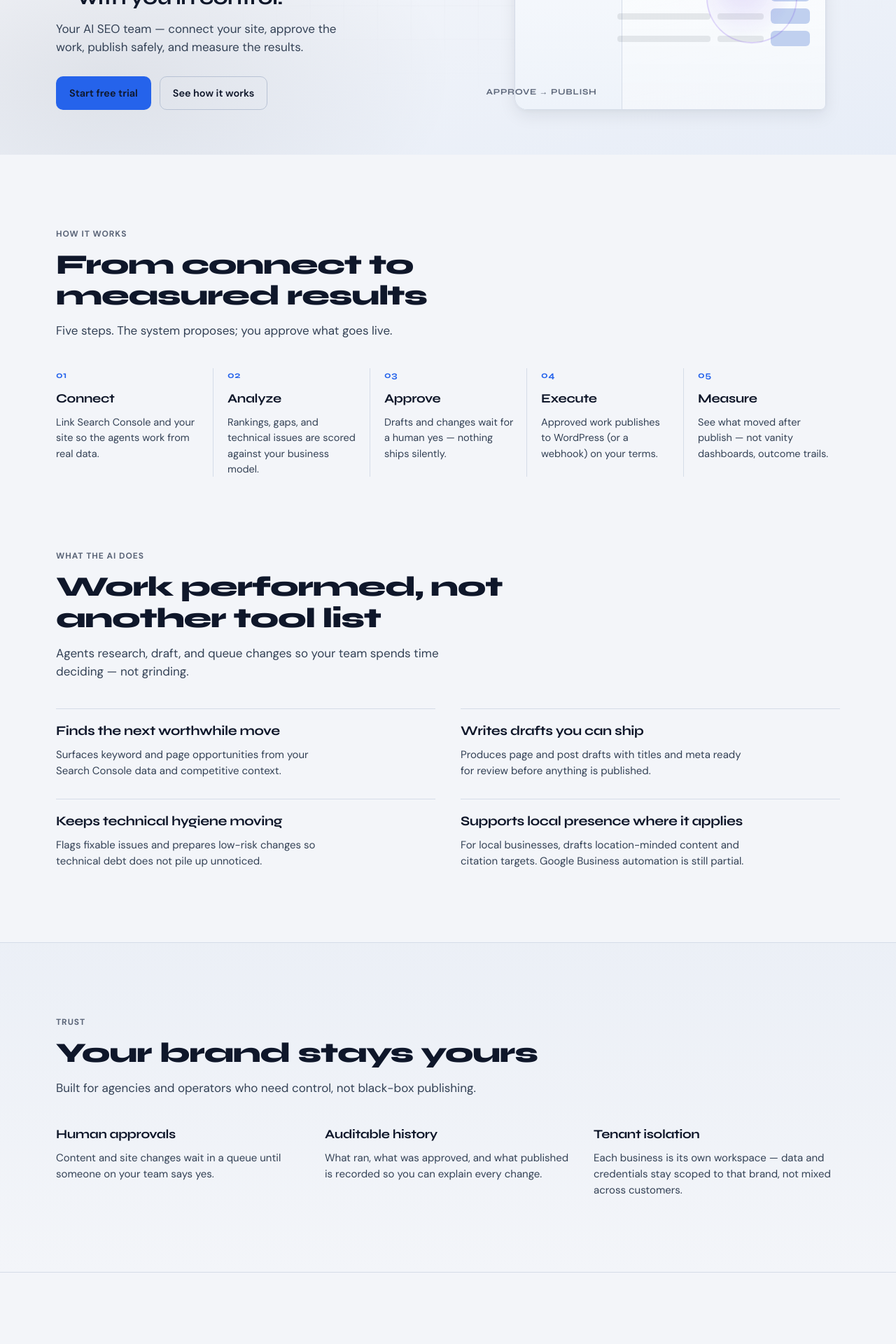
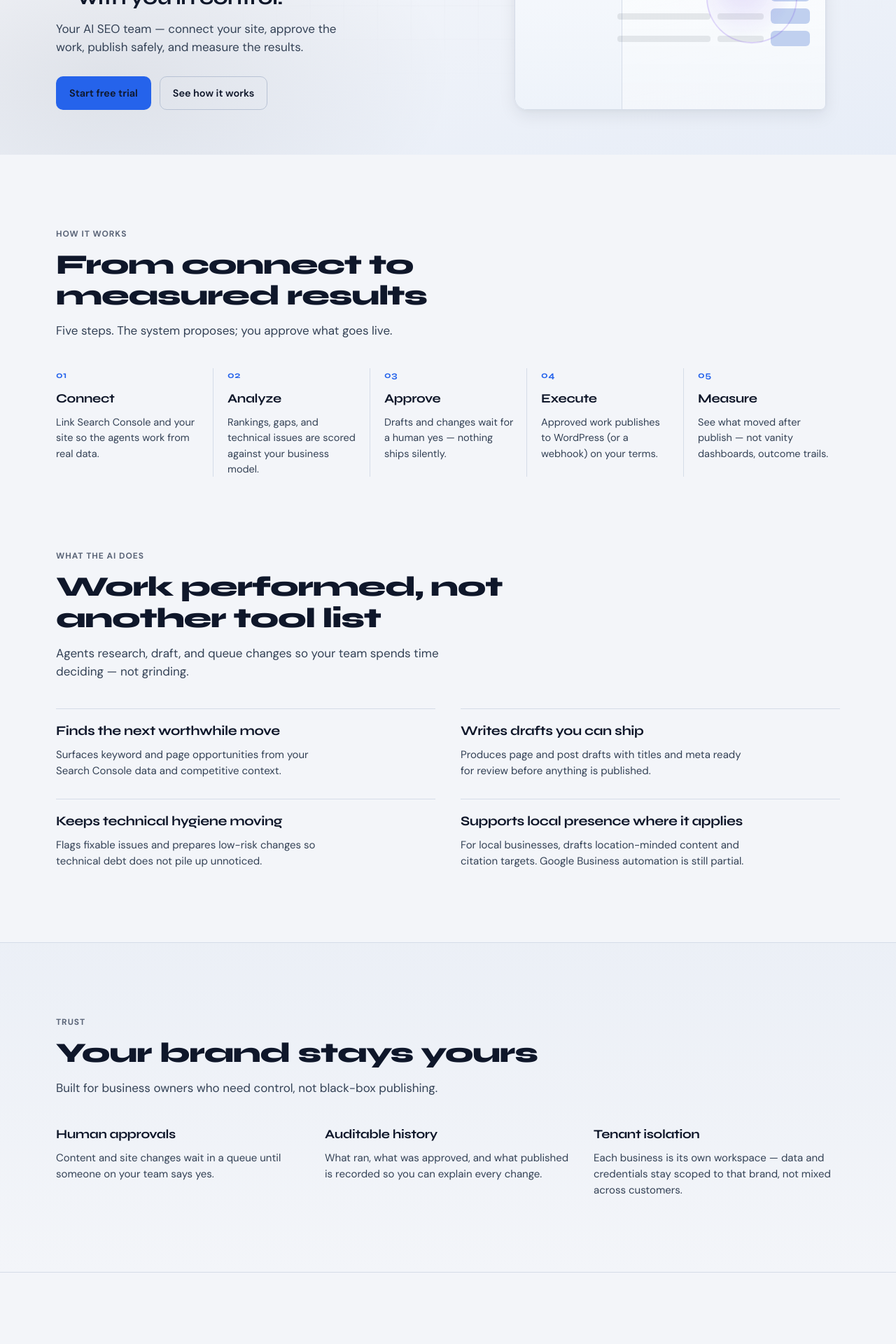
Before and after one commit to samanzen/junkfree-agent, a Next.js app: page / in a window 1280 px wide. Shown: the part 760-2680 px from the top of the page at 70% size. Built offline with nearby package versions, Linux system fonts and the light colour scheme.

Commit message:
Marketing: remove hero overlay label; tighten trust audience copy
Detached labels on hero media violate the product design rules.
Trust section targets business owners, not agencies, for V1 positioning.

Co-authored-by: samanzen <samanzen@users.noreply.github.com>

```diff
--- a/app/page.tsx
+++ b/app/page.tsx
@@ -41,7 +41,6 @@ export default function Home() {
                 </div>
                 <div className="mk-viz-pulse" />
               </div>
-              <div className="mk-viz-tag">Approve → publish</div>
             </div>
           </div>
         </section>
@@ -116,7 +115,7 @@ export default function Home() {
               <p className="mk-eyebrow">Trust</p>
               <h2 id="mk-trust-title" className="mk-h2">Your brand stays yours</h2>
               <p className="mk-lead">
-                Built for agencies and operators who need control, not black-box publishing.
+                Built for business owners who need control, not black-box publishing.
               </p>
             </div>
             <div className="mk-trust-grid">
```
